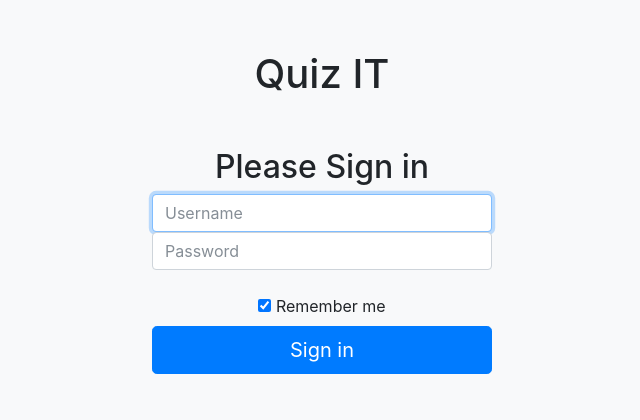
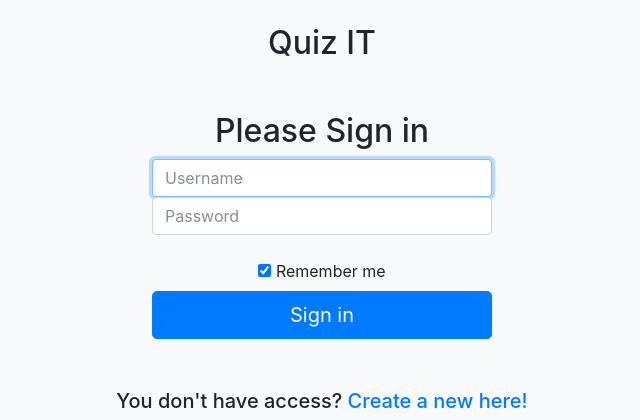
Before and after one commit to alfredofernandes/php-quizIT, a PHP site: page /index.php in a window 1280 px wide. Shown: the top 420 px of the page, without its empty margins (318-958 px from the left). Run offline with PHP 8.4, Linux system fonts and the light colour scheme.

Commit message:
- Added Quiz title;

```diff
--- a/www/Application/Administrator/Menu.php
+++ b/www/Application/Administrator/Menu.php
@@ -1,7 +1,6 @@
 <?php
     $username = $_SESSION['username'];
 ?>
-<br>
 <nav class="navbar navbar-expand-lg navbar-light bg-light">
   <a class="navbar-brand" >Hello, <?php echo $username; ?>!</a>
   <button class="navbar-toggler" type="button" data-toggle="collapse" data-target="#navbarNav" aria-controls="navbarNav" aria-expanded="false" aria-label="Toggle navigation">
--- a/www/Application/Core/Login/LoginUser.php
+++ b/www/Application/Core/Login/LoginUser.php
@@ -27,7 +27,6 @@
         }
     }
 ?>
-<h1 class="centered">Quiz IT</h1>
 
 <div class="col-md-4 centered">
     <form class="form-signin" action="?link=LoginUser" method="post">
--- a/www/Application/User/Menu.php
+++ b/www/Application/User/Menu.php
@@ -4,7 +4,6 @@
 
     if (isset($userId)) {
 ?>
-<br>
 <nav class="navbar navbar-expand-lg navbar-light bg-light">
   <a class="navbar-brand" >Hello, <?php echo $username; ?>!</a>
   <button class="navbar-toggler" type="button" data-toggle="collapse" data-target="#navbarNav" aria-controls="navbarNav" aria-expanded="false" aria-label="Toggle navigation">
--- a/www/Application/User/SignUp.php
+++ b/www/Application/User/SignUp.php
@@ -71,6 +71,7 @@
 
         <p class="text-center">
             <input class="btn btn-primary" type="submit" name="submit" value="Create User">
+            <a class="btn btn-secondary" href="?link=LoginUser" role="button">Cancel</a>
         </p>
     </form>
 
--- a/www/index.php
+++ b/www/index.php
@@ -15,6 +15,8 @@
     </head>
     <body>
         <div class="container">
+            <br>
+            <h2 class="text-center">Quiz IT</h2>
             <?php
                 require_once('Application/Core/Database/DBConnect.php');
 
```
